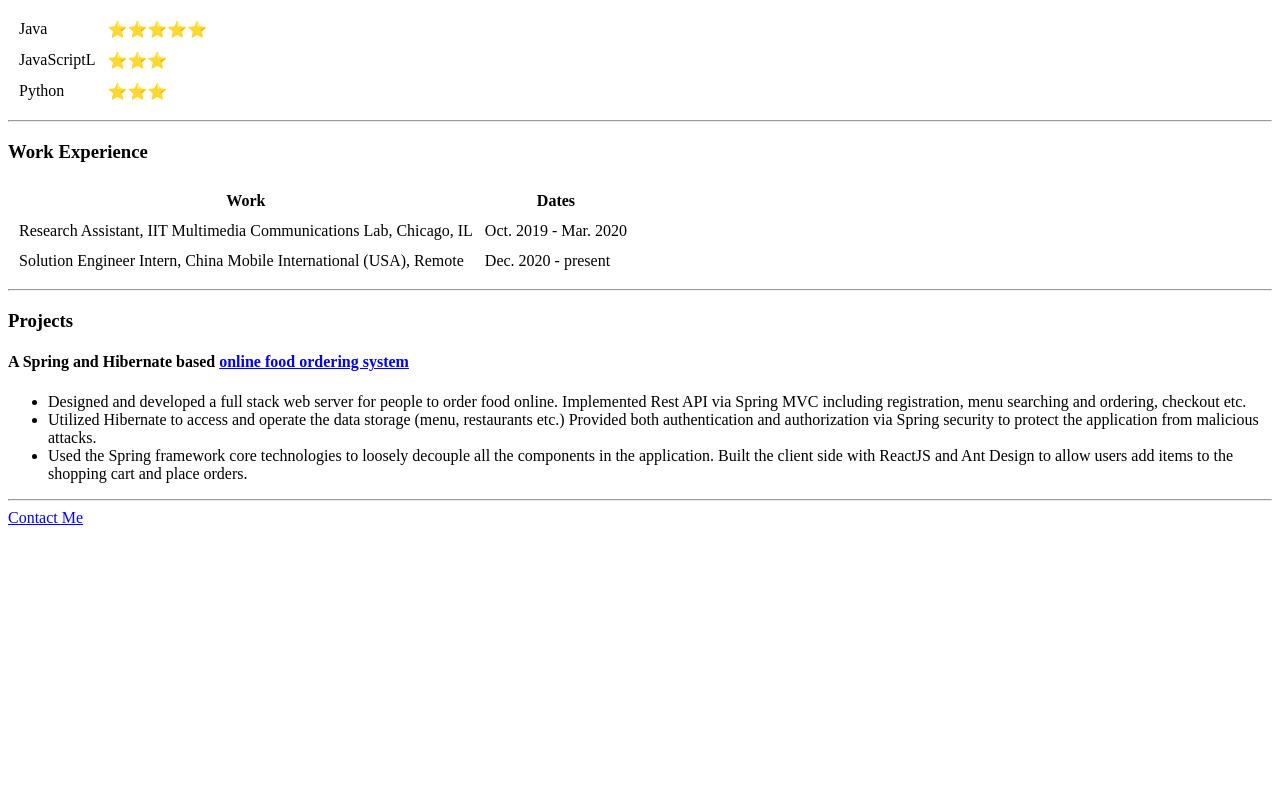
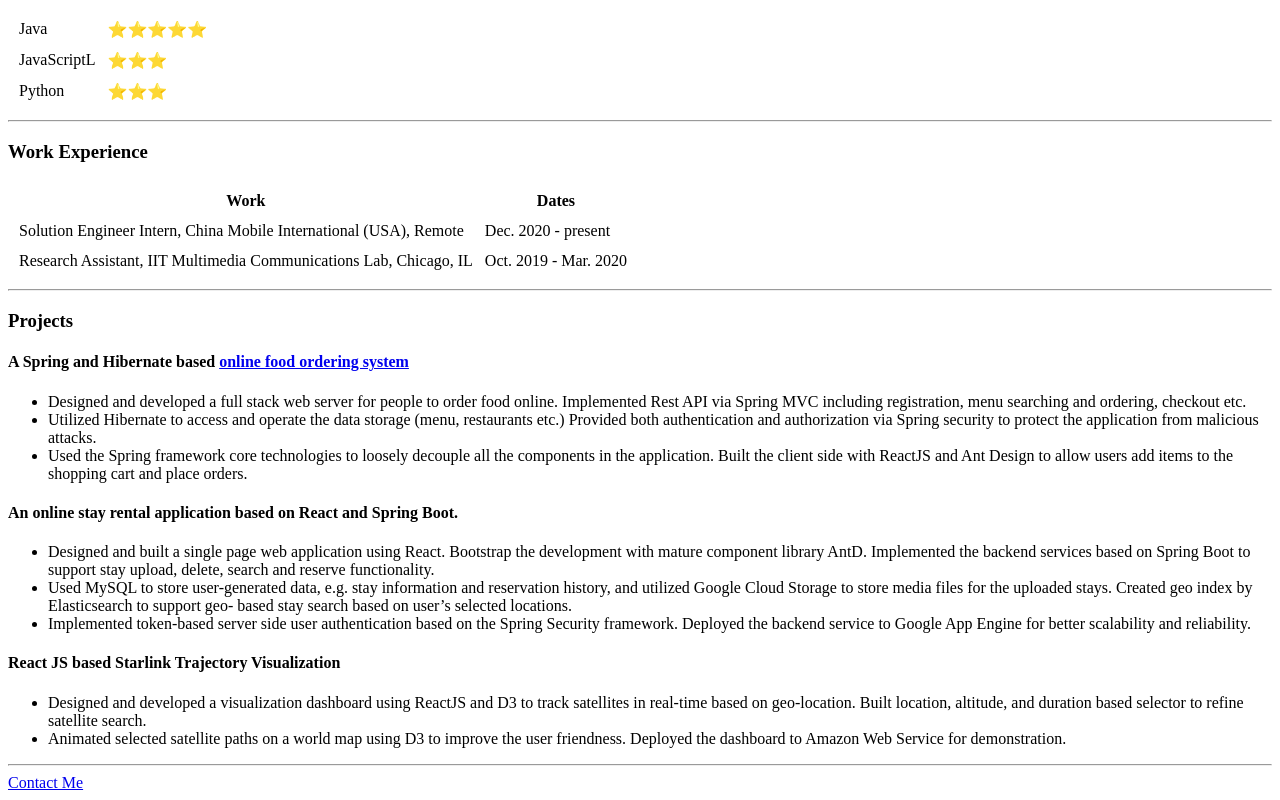
Before and after one commit to hchai4/CV, a plain HTML site: page index.html in a window 1280 px wide. Shown: the part 472-1272 px from the top of the page. Before the commit the page ends 1007 px from the top, so only its background shows below. Drawn offline with Linux system fonts and the light colour scheme.

Commit message:
Update index.html

```diff
--- a/index.html
+++ b/index.html
@@ -19,6 +19,7 @@ should handle the page-->
   <meta charset="utf-8">
   <!--tell browser the title name-->
   <title>Haowei's Personal Site</title>
+  <link rel="stylesheet" href="css/styles.css">
 </head>
 <body>
   <table cellspacing = "20">
@@ -28,10 +29,10 @@ should handle the page-->
            height="200">
       </td>
       <td>
-        <h1>Haowei Chai<a href="https://www.linkedin.com/in/haowei-chai-1a9405161/">(LinkedIn)</a></h1>
+        <h1>Haowei Chai<a href="https://www.linkedin.com/in/haowei-harvey-chai/">(LinkedIn)</a></h1>
         <p><em>Solution Engineer in <strong>CMI(China Mobile International)</strong>.</em></p>
-        <p>Seeking a full-time software engineer position starting from Jan.
-          2022.Master of Science in Electrical & Computer Engineering. A wide
+        <p>Seeking a full-time software engineer position starting from Aug.
+          2022. Master of Science in Electrical & Computer Engineering. A wide
           range of project experience on web development, machine learning, and
           mobile development. Strong knowledge of computer science and solid programming
           skills in C, Java, Python, HTML/CSS and JavaScript.
@@ -75,12 +76,12 @@ should handle the page-->
     </thead>
     <tbody>
       <tr>
+        <td>Solution Engineer Intern, China Mobile International (USA), Remote</td>
+        <td>Dec. 2020 - present</td>
+      </tr>
+      <tr>
         <td>Research Assistant, IIT Multimedia Communications Lab, Chicago, IL</td>
         <td>Oct. 2019 - Mar. 2020</td>
-      </tr>
-      <tr>
-        <td>Solution Engineer Intern, China Mobile International (USA), Remote</td>
-        <td>Dec. 2020 - present</td>
       </tr>
     </tbody>
     <tfoot>
@@ -95,6 +96,22 @@ should handle the page-->
     <li>Utilized Hibernate to access and operate the data storage (menu, restaurants etc.) Provided both authentication and authorization via Spring security to protect the application from malicious attacks.</li>
     <li>Used the Spring framework core technologies to loosely decouple all the components in the application. Built the client side with ReactJS and Ant Design to allow users add items to the shopping cart and place orders.</li>
   </ul>
+  <h4>An online stay rental application based on React and Spring Boot.</h4>
+  <ul>
+    <li>Designed and built a single page web application using React. Bootstrap the development with mature
+component library AntD. Implemented the backend services based on Spring Boot to support stay upload, delete,
+search and reserve functionality.</li>
+    <li>Used MySQL to store user-generated data, e.g. stay information and reservation history, and utilized Google
+Cloud Storage to store media files for the uploaded stays. Created geo index by Elasticsearch to support geo-
+based stay search based on user’s selected locations.</li>
+    <li>Implemented token-based server side user authentication based on the Spring Security framework. Deployed the
+backend service to Google App Engine for better scalability and reliability.</li>
+  </ul>
+  <h4>React JS based Starlink Trajectory Visualization</h4>
+  <ul>
+    <li>Designed and developed a visualization dashboard using ReactJS and D3 to track satellites in real-time based on geo-location. Built location, altitude, and duration based selector to refine satellite search.</li>
+    <li>Animated selected satellite paths on a world map using D3 to improve the user friendness. Deployed the dashboard to Amazon Web Service for demonstration.</li>
+  </ul>
   <hr>
   <a href="contact-me.html">Contact Me</a>
 </body>
```
